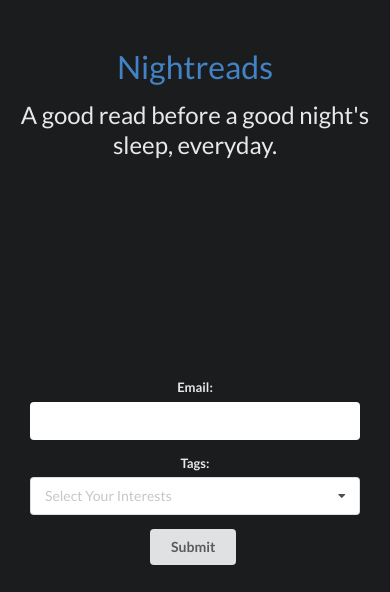
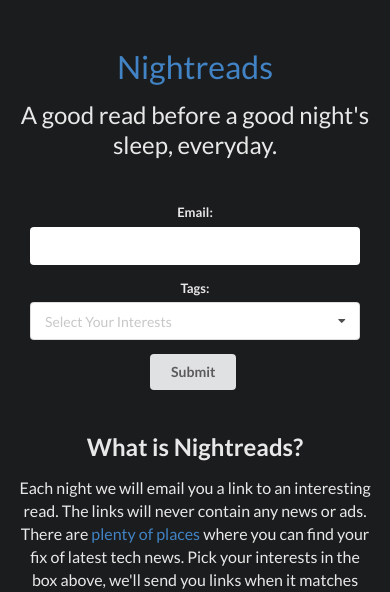
Before and after one commit to avinassh/nightreads, a Django app: page / in a window 390 px wide. Shown: the top 592 px of the page. Run offline with Django 3.2, Linux system fonts and the light colour scheme; data that the repository does not hold is empty; parts of the project's set-up code (start-up, migrations or seed data) failed here and were passed over; some libraries are stand-ins or nearby versions.

Commit message:
Remove `min-height` for `masthead` class for mobile devices

```diff
--- a/nightreads/static/style.css
+++ b/nightreads/static/style.css
@@ -71,9 +71,6 @@
 }
 
 @media only screen and (max-width: 700px) {
-  .masthead.segment {
-    min-height: 350px;
-  }
   .masthead h1.ui.header {
     font-size: 2em;
     margin-top: 1.5em;
```
